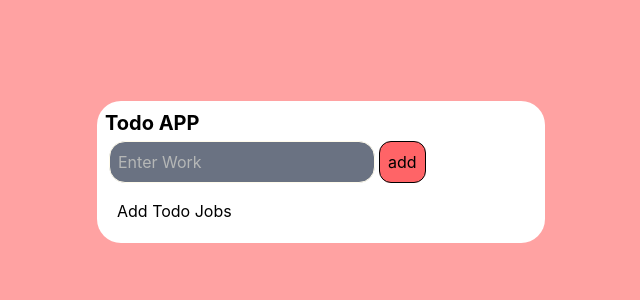
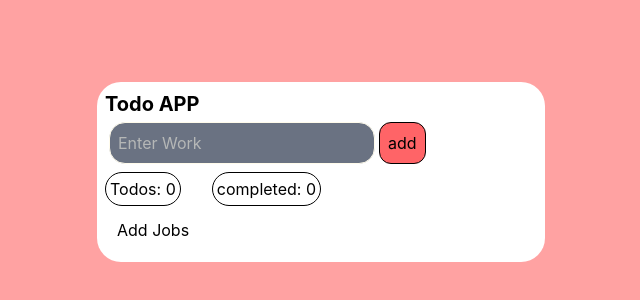
Before and after one commit to anas-faiz/todo_test_2, a React (Vite) app: page / in a window 1280 px wide. Shown: the part 228-528 px from the top of the page, without its empty margins (319-959 px from the left). Built offline with nearby package versions, Linux system fonts and the light colour scheme.

Commit message:
HeadLiners Done (total Todo Count + Completed todo count)

```diff
--- a/src/App.tsx
+++ b/src/App.tsx
@@ -1,3 +1,4 @@
+import HeadLiner from "./components/HeadLiner";
 import InputBox from "./components/InputBox";
 import TodoList from "./components/TodoList";
 
@@ -11,6 +12,7 @@ function App(){
             </div>
             <div>
               <InputBox/>
+              <HeadLiner/>
               <TodoList/>
             </div>
         </div>
--- /dev/null
+++ b/src/components/CompletedTodoCount.tsx
@@ -0,0 +1,13 @@
+import { useSelector } from "react-redux"
+
+export const CompletedTodoCount = () => {
+    const todo = useSelector(store => store.Todo.value)
+    const completedCount = todo.filter(t => t.status =="green").length
+
+    return (
+
+    <div>
+        <p className="border rounded-full p-1 mt-1">completed: {completedCount} </p>
+    </div>
+  )
+}
--- /dev/null
+++ b/src/components/HeadLiner.tsx
@@ -0,0 +1,14 @@
+import { CompletedTodoCount } from "./CompletedTodoCount"
+import TotalTodoCount from "./TotalTodoCount"
+
+const HeadLiner = ()=>{
+    return(
+        <div className="flex w-1/2 items-center justify-between">
+            <TotalTodoCount/>
+            <CompletedTodoCount/>
+
+        </div>
+    )
+}
+
+export default HeadLiner
--- a/src/components/TodoList.tsx
+++ b/src/components/TodoList.tsx
@@ -2,7 +2,6 @@ import { useDispatch, useSelector } from "react-redux"
 import { deleteTodo, updateStatus, type Todo } from "../utils/TodoDataSLice";
 
 const TodoList =()=>{
-
     const dispatch = useDispatch()
     const todo = useSelector(store => store.Todo.value);
 
@@ -18,7 +17,7 @@ const TodoList =()=>{
             {
                 todo.length == 0 ?
                 ( <div>
-                    Add Todo Jobs
+                    Add Jobs
                 </div>):(
                     todo.map((t : Todo)=>(
                         <div key={t.id}>
--- /dev/null
+++ b/src/components/TotalTodoCount.tsx
@@ -0,0 +1,12 @@
+import { useSelector } from "react-redux"
+
+const TotalTodoCount= ()=>{
+    const Todo = useSelector(store => store.Todo.value)
+    return(
+        <div>
+            <p className="border rounded-full p-1 mt-1">Todos: {Todo.length}</p>
+        </div>
+    )
+}
+
+export default TotalTodoCount
```
Also changed, not shown: src/utils/helperFunctions.ts (deleted).
